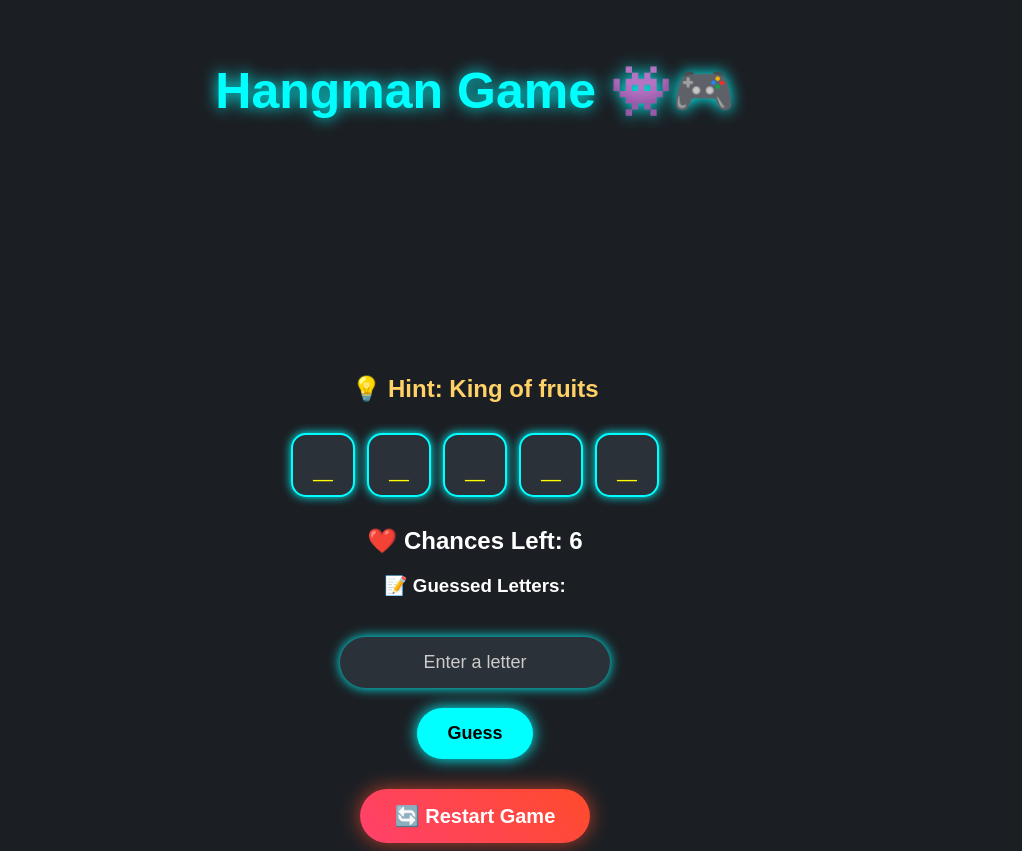
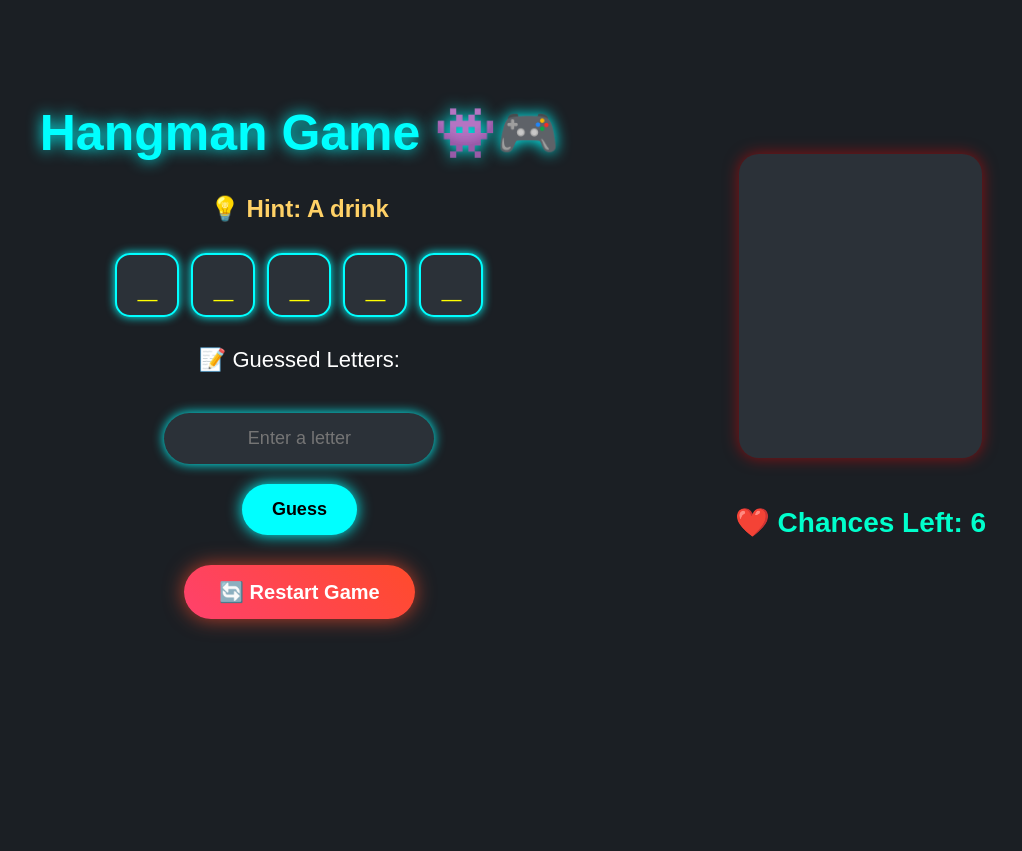
Before and after one commit to Sreekari05/CodeAlpha_HangmanGame, a Flask app: page / in a window 1280 px wide. Shown: the whole page, without its empty margins (165-1187 px from the left). After the commit the page ends 633 px from the top, so only its background shows below. Run offline with Flask 3, Linux system fonts and the light colour scheme.

Commit message:
Updated Hangman UI

```diff
--- a/app.py
+++ b/app.py
@@ -3,30 +3,31 @@ import random
 
 app = Flask(__name__)
 
-# Words and hints
+# WORDS + HINTS
 words = {
     "apple": "A fruit",
     "banana": "Yellow fruit",
     "juice": "A drink",
-    "extraordinary": "Something amazing",
-    "name": "Your identity",
     "mango": "King of fruits",
+    "movie": "Cinema",
     "beautiful": "Pretty",
-    "enjoy": "Have fun",
-    "movie": "Cinema",
     "television": "Watching device"
 }
 
-# Start game
+# START GAME
 def start_game():
+
     global word, hint, display, chances, guessed
 
     word = random.choice(list(words.keys()))
     hint = words[word]
 
     display = ["_"] * len(word)
+
     chances = 6
+
     guessed = []
+
 
 start_game()
 
@@ -34,11 +35,11 @@ start_game()
 @app.route("/", methods=["GET", "POST"])
 def home():
 
-    global word, display, chances, guessed
+    global word, hint, display, chances, guessed
 
     message = ""
 
-    # Hangman stages
+    # HANGMAN STAGES
     stages = [
 
 """
@@ -106,42 +107,47 @@ __|__
 
     if request.method == "POST":
 
-        # Stop guessing after game ends
-        if chances > 0 and "_" in display:
+        # GET INPUT
+        guess = request.form["guess"].lower()
 
-            guess = request.form["guess"].lower()
+        # ALREADY GUESSED
+        if guess in guessed:
 
-            # Repeated guess
-            if guess in guessed:
-                message = "Already guessed!"
+            message = "Already Guessed!"
 
+        else:
+
+            guessed.append(guess)
+
+            # CORRECT LETTER
+            if guess in word:
+
+                message = "Correct!"
+
+                for i in range(len(word)):
+
+                    if word[i] == guess:
+
+                        display[i] = guess
+
+            # WRONG LETTER
             else:
 
-                guessed.append(guess)
+                message = "Wrong!"
 
-                # Correct guess
-                if guess in word:
+                chances -= 1
 
-                    message = "Correct!"
+    # WIN
+    if "_" not in display:
 
-                    for i in range(len(word)):
-                        if word[i] == guess:
-                            display[i] = guess
-
-                # Wrong guess
-                else:
-                    message = "Wrong!"
-                    chances -= 1
-
-    # Win condition
-    if "_" not in display:
         message = "🎉 You Won!"
 
-    # Lose condition
-    elif chances <= 0:
+    # LOSE
+    if chances <= 0:
+
         message = f"💀 Game Over! Word was '{word}'"
 
-    # Hangman display
+    # HANGMAN
     hangman = stages[max(0, chances)]
 
     return render_template(
@@ -155,11 +161,15 @@ __|__
     )
 
 
+# RESET GAME
 @app.route("/reset")
 def reset():
+
     start_game()
+
     return redirect("/")
 
 
 if __name__ == "__main__":
+
     app.run(debug=True)
--- a/templates/index.html
+++ b/templates/index.html
@@ -10,21 +10,35 @@
         body{
             background:#1b1f24;
             color:white;
+            font-family:Arial, sans-serif;
+            margin:0;
+            padding:0;
+        }
+
+        .main-container{
+            display:flex;
+            justify-content:center;
+            align-items:center;
+            gap:100px;
+            margin-top:40px;
+            padding:30px;
+        }
+
+        .left-section{
+            width:55%;
             text-align:center;
-            font-family:Arial, sans-serif;
-            padding-top:20px;
+        }
+
+        .right-section{
+            display:flex;
+            flex-direction:column;
+            align-items:center;
         }
 
         h1{
             font-size:50px;
             color:cyan;
             text-shadow:0 0 15px cyan;
-        }
-
-        .hangman-art{
-            color:#ff4d4d;
-            font-size:22px;
-            margin-top:20px;
         }
 
         .hint{
@@ -56,8 +70,9 @@
             box-shadow:0 0 10px cyan;
         }
 
-        h2,h3{
-            margin-top:15px;
+        .guessed{
+            margin-top:20px;
+            font-size:22px;
         }
 
         .message{
@@ -78,10 +93,6 @@
             color:white;
             box-shadow:0 0 12px cyan;
             margin-top:20px;
-        }
-
-        input::placeholder{
-            color:#cccccc;
         }
 
         button{
@@ -120,17 +131,34 @@
             transform:scale(1.08);
         }
 
+        .hangman-art{
+            font-size:28px;
+            color:#ff4d4d;
+            background:#2b3138;
+            padding:20px;
+            border-radius:20px;
+            box-shadow:0 0 15px rgba(255,0,0,0.5);
+        }
+
+        .score{
+            margin-top:20px;
+            color:#00ffcc;
+            font-size:28px;
+        }
+
     </style>
 
 </head>
 
 <body>
 
+    <div class="main-container">
+
+        <!-- LEFT -->
+
+        <div class="left-section">
+
             <h1>Hangman Game 👾🎮</h1>
-
-    <pre class="hangman-art">
-{{ hangman }}
-    </pre>
 
             <h3 class="hint">
                 💡 Hint: {{ hint }}
@@ -148,13 +176,9 @@
 
             </div>
 
-    <h2>
-        ❤️ Chances Left: {{ chances }}
-    </h2>
-
-    <h3>
+            <div class="guessed">
                 📝 Guessed Letters: {{ guessed }}
-    </h3>
+            </div>
 
             <div class="message">
                 {{ message }}
@@ -186,6 +210,24 @@
                 🔄 Restart Game
             </a>
 
+        </div>
+
+        <!-- RIGHT -->
+
+        <div class="right-section">
+
+            <pre class="hangman-art">
+{{ hangman }}
+            </pre>
+
+            <h2 class="score">
+                ❤️ Chances Left: {{ chances }}
+            </h2>
+
+        </div>
+
+    </div>
+
 </body>
 
 </html>
```
Lines whose indentation alone changed are shown as unchanged.
